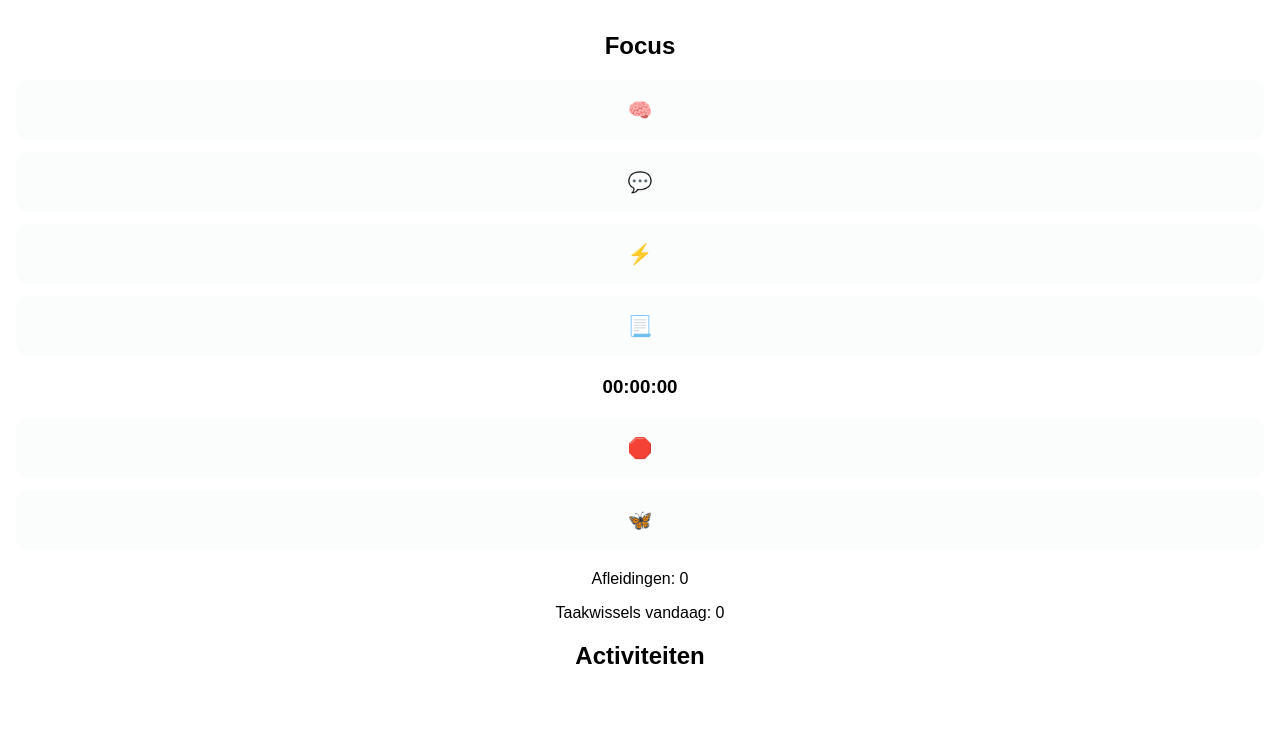
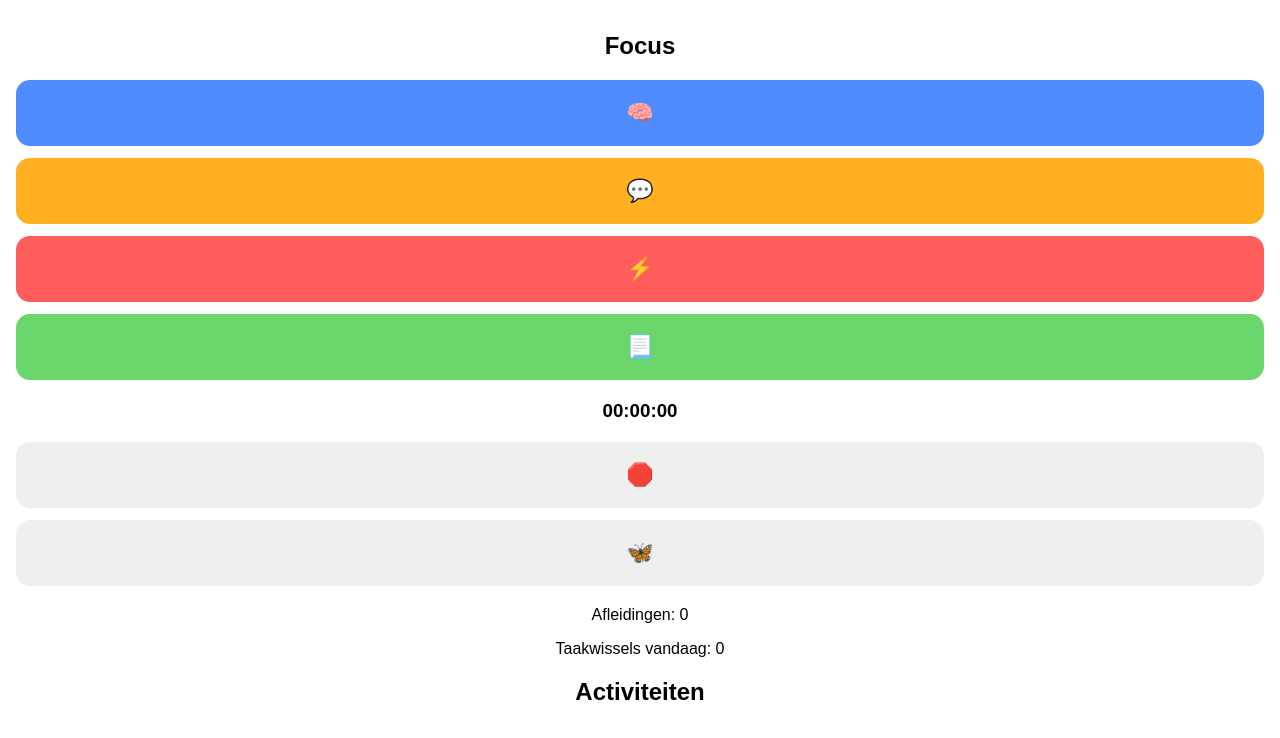
Before and after one commit to AnnVisser/focus-app, a plain HTML site: page index.html in a window 1280 px wide. Drawn offline with Linux system fonts and the light colour scheme.

Commit message:
Focus-app: final test version 1.22

```diff
--- a/index.html
+++ b/index.html
@@ -13,10 +13,12 @@
 		<h1>Focus</h1>
 
 		<div class="buttons">
-			<button onclick="startActivity('Analyse')">🧠</button>
-			<button onclick="startActivity('Overleg')">💬</button>
-			<button onclick="startActivity('Ad-hoc')">⚡</button>
-			<button onclick="startActivity('Documentatie')">📃</button>
+			<button class="btn-analyse" onclick="startActivity('Analyse')">🧠</button>
+			<button class="btn-overleg" onclick="startActivity('Overleg')">💬</button>
+			<button class="btn-adhoc" onclick="startActivity('Ad-hoc')">⚡</button>
+			<button class="btn-documentatie" onclick="startActivity('Documentatie')">
+				📃
+			</button>
 		</div>
 
 		<h2 id="context"></h2>
--- a/style.css
+++ b/style.css
@@ -16,13 +16,32 @@ h1 {
 	margin: 20px 0;
 }
 
+.btn-analyse {
+	background-color: #4f8cff;
+	color: white;
+}
+
+.btn-overleg {
+	background-color: #ffb020;
+	color: white;
+}
+
+.btn-adhoc {
+	background-color: #ff5c5c;
+	color: white;
+}
+
+.btn-documentatie {
+	background-color: #6bd66b;
+	color: white;
+}
+
 button {
-	font-size: 20px;
-	border-radius: 15%;
-	padding: 18px;
-	border-radius: 12px;
+	font-size: 22px;
+	padding: 20px;
+	border-radius: 14px;
 	border: none;
-	background-color: rgb(251, 252, 252);
+	font-weight: bold;
 }
 
 button:active {
```
